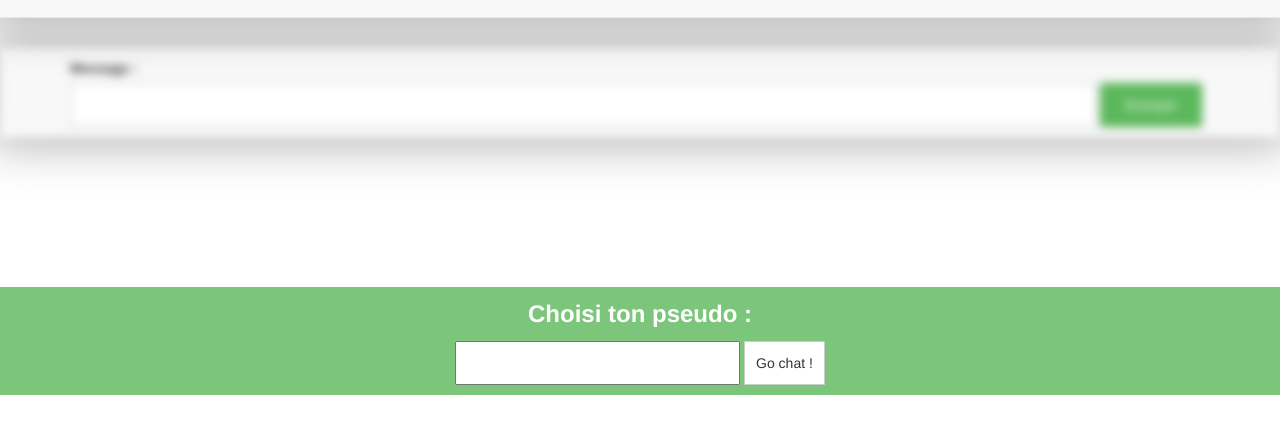
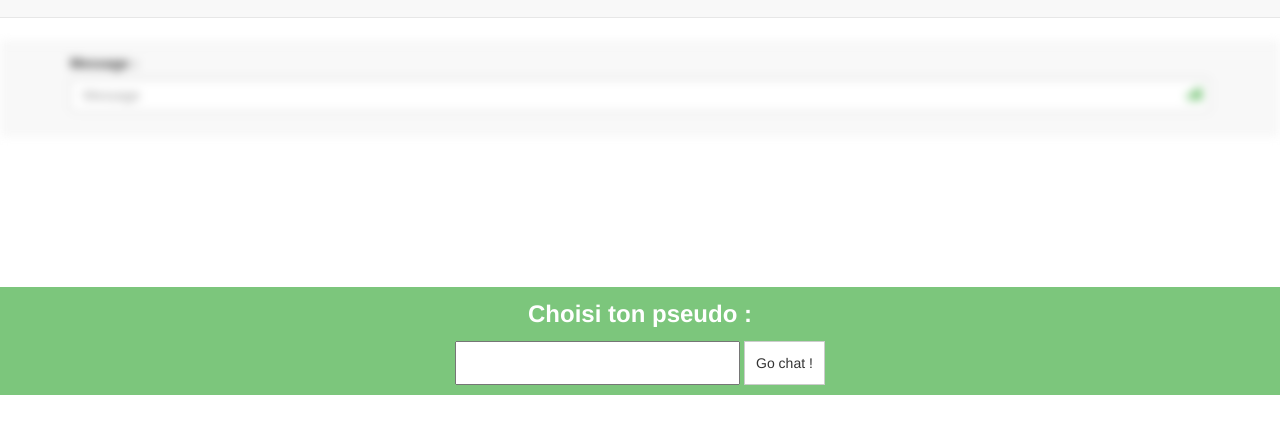
Before and after one commit to Tborde/chatNodeJs, a website: page public/index.html in a window 1280 px wide. Shown: the part 73-506 px from the top of the page. Drawn offline with nearby package versions, Linux system fonts and the light colour scheme; no server answers.

Commit message:
FRONT-change front

```diff
--- a/public/index.html
+++ b/public/index.html
@@ -20,13 +20,13 @@
 
 
         <nav class="navbar navbar-default navbar-fixed-bottom">
-            <div class="container">
-                <label>Message :</label>
-                <form class="form" action="">
-                    <input type="text" id="readMsg" />
-                    <button class="btn btn-default btn-success send-msg">Envoyer</button>
-                </form>
-            </div>
+            <form role="form" class="container form" action="">
+                <div class="form-group has-feedback">
+                    <label class="control-label">Message :</label>
+                    <input type="text" id="readMsg" class="form-control" placeholder="Message" />
+                    <i class="form-control-feedback glyphicon glyphicon-send"></i>
+                </div>
+            </form>
         </nav>
 
     </section>
--- a/public/style.css
+++ b/public/style.css
@@ -1,24 +1,8 @@
 /*Début de la partie chat*/
-
-#readMsg {
-    width: 90%;
-    padding: 11px!important;
-    border: 1px solid #bdc3c7;
-}
-
-.send-msg {
-    vertical-align: top!important;
-    padding: 11px!important;
-    width: 9%;
-}
 
 .chat {
     padding-top: 100px;
     padding-bottom: 100px;
-}
-
-.chat button {
-    border-radius: initial;
 }
 
 ul {
@@ -45,7 +29,11 @@ ul li:last-child {
 
 .navbar {
     padding: 10px;
-    box-shadow: 0px 0px 45px 10px rgba(184,184,184,1);
+}
+
+i {
+    font-size: 1.2em;
+    color: #5cb85c;
 }
 
 /*Fin de la partie chat*/
```
Also changed, not shown: 1 other file.
